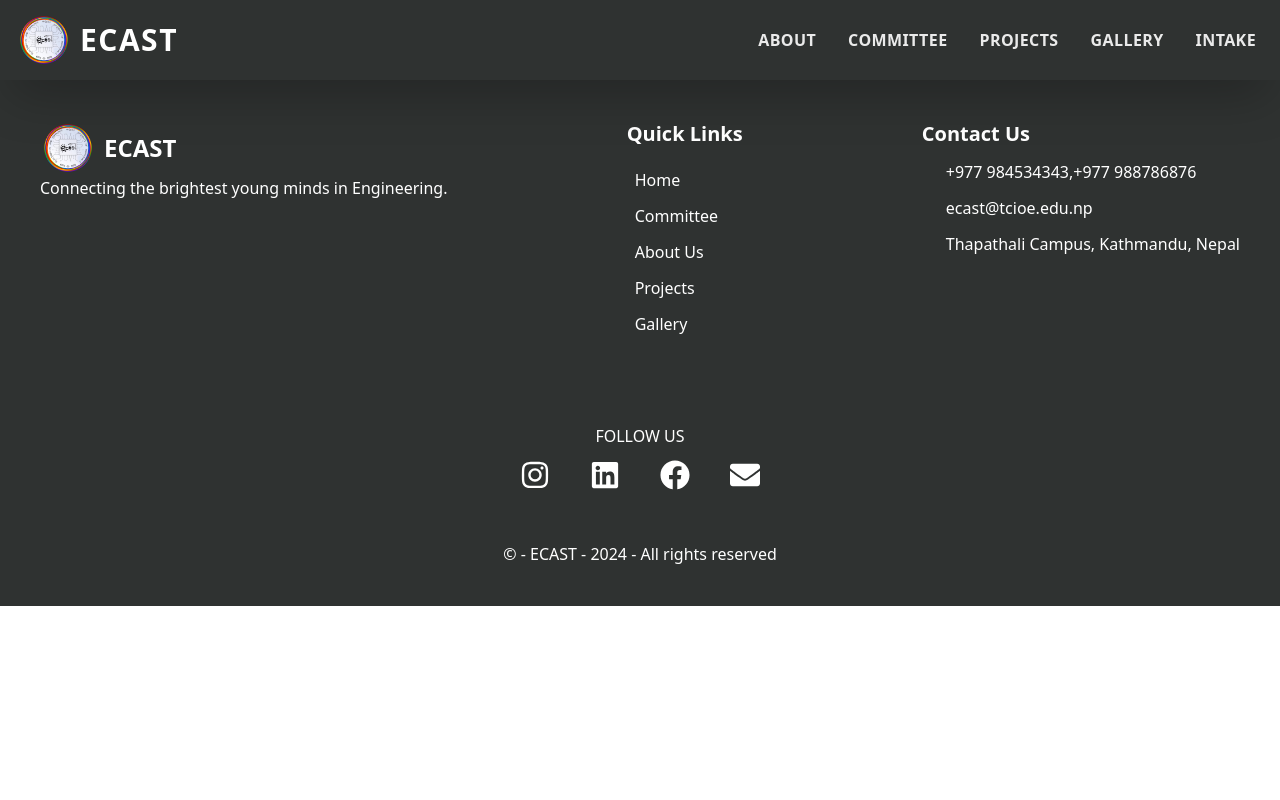
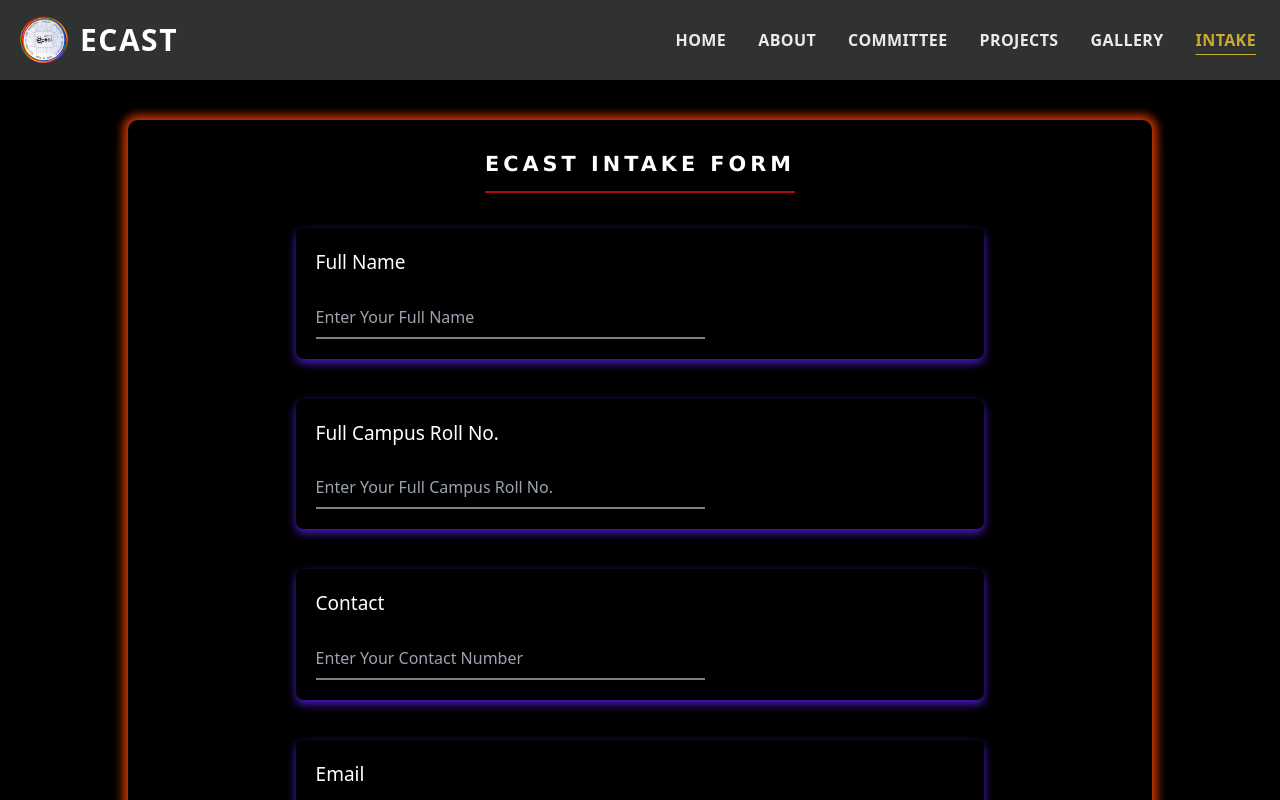
Before and after one commit to ecastthapathali/ecastthapathali.github.io, a React (Vite) app: page /intakeform in a window 1280 px wide. Shown: the top 800 px of the page. Built offline with nearby package versions, Linux system fonts and the light colour scheme; some icons are missing.

Commit message:
Program Page is added in About Page, Intake Form Title Changed as well as Choose File Button Change

```diff
--- a/src/App.tsx
+++ b/src/App.tsx
@@ -23,7 +23,7 @@
           <Route path="/" Component={Home} />
           <Route path="/about" Component={About} />
           <Route path="/committee" Component={Committee} />
-          <Route path="/form" Component={IntakeForm} />
+          <Route path="/intakeform" Component={IntakeForm} />
           <Route path="/whatisecast" Component={whatisEcast} />
           <Route path="/workshop" Component={Workshop} />
           <Route path="/innovation" Component={Innovation} />
--- a/src/components/About.tsx
+++ b/src/components/About.tsx
@@ -72,11 +72,9 @@
 
         <div className="card text-white mr-8 ml-8 mt-10 pt-10 relative flex items-center justify-center p-8 overflow-hidden flex-basis-30 sm:w-96 box-shadow-card rounded-2xl w-auto shadow-custom">
           <div className="content flex flex-col items-start gap-5">
-            <p className="heading font-bold text-3xl">Innovation</p>
+            <p className="heading font-bold text-3xl">Program</p>
             <p className="para leading-normal">
-              Lorem ipsum dolor sit amet, consectetur adipisicing elit. Modi
-              laboriosam at voluptas minus culpa deserunt delectus sapiente
-              inventore pariatur
+            ECAST conducts various programs, including flagship events like "My First Commit," a Software Fellowship Program focusing on emerging technologies...
             </p>
             <button className="btn text-white no-underline p-2 font-semibold cursor-pointer rounded border-2 border-gray-300 outline-none transition-all hover:bg-crimson hover:border-transparent" onClick={innovationClick}>
               Read more
--- a/src/components/IntakeForm.tsx
+++ b/src/components/IntakeForm.tsx
@@ -7,7 +7,9 @@
     <>
       <form className="main_container">
         <div className="semi_container">
-          <div className="title">ecast intake form</div>
+        <p className="text-center font-bold text-xl" id="title">
+          ECAST INTAKE FORM
+          </p>
 
           <Card title="full name" placeholder="Enter Your Full Name" />
           <Card title="full campus roll no." placeholder="Enter Your Full Campus Roll No." />
@@ -48,6 +50,17 @@
               <input type="radio" className="radio" name="position" />
               <span className="label-name">graphics designer</span>
             </div>
+
+            <div className="radio_box">
+              <input type="radio" className="radio" name="position" />
+              <span className="label-name">other</span>
+            </div>
+
+            <input
+              type="text"
+              className="input_box"
+              placeholder="Write Your Answer"
+            />
           </div>
 
           <Card title="describe yourself" placeholder="Describe Yourself" />
@@ -60,7 +73,8 @@
               upload your CV/RESUME. Its recommended to make one
             </div>
             <div className="file-upload-wrapper">
-              <input type="file" name="file" id="file" className="file-input" />
+            <input type="file" name="file" id="file" className="file-input" />
+            <label htmlFor="file" className="file-btn">Choose File</label>
             </div>
           </div>
 
--- a/src/components/NavBar.tsx
+++ b/src/components/NavBar.tsx
@@ -21,11 +21,12 @@
           </NavLink>
         </div>
         <div className="hidden mx-4 sm:flex items-center gap-4">
+          <Navlink to="/">Home</Navlink>
           <Navlink to="/about">About</Navlink>
           <Navlink to="/committee">Committee</Navlink>
           <Navlink to="/projects">Projects</Navlink>
           <Navlink to="/gallery">Gallery</Navlink>
-          <Navlink to="/form">Intake</Navlink>
+          <Navlink to="/intakeform">Intake</Navlink>
         </div>
         <div
           className="sm:hidden text-white hover:text-theme mx-4 transition-color duration-500"
--- a/src/components/aboutComponents/Innovation.tsx
+++ b/src/components/aboutComponents/Innovation.tsx
@@ -1,19 +1,29 @@
-
+import {useNavigate } from "react-router-dom";
 import "./css/Innovation.css";
 
 const Innovation = () => {
+
+  let navigate = useNavigate()
+
+  let handleClick=()=>{
+    navigate("/ourevents")
+  }
   return (
     <>
         <div className="flex flex-col items-center justify-center bg-black text-white pt-10">
         <p className="text-center font-bold text-xl">
-          INNOVATION
+          PROGRAM
         </p>
         <div className="w-1/2 lg:w-1/4 mx-auto border-t-1 border-b-2 border-red-800 my-4"></div>
       </div>
 
     <div className="container">
     <div className="semi-container">
-   Lorem ipsum dolor sit amet consectetur adipisicing elit. Fugit corporis magni nostrum inventore optio, nesciunt consequuntur cumque neque excepturi beatae molestiae provident. Quisquam assumenda id libero cum repellendus a fugiat!
+    ECAST conducts various programs, including flagship events like "My First Commit," a Software Fellowship Program focusing on emerging technologies and web development. They organize competitions like the "Pride Month Design Competition" to raise awareness and celebrate LGBTQIA+ rights. Additionally, ECAST hosts seminars and talks such as "Unleashing the Art of Enquiry" and "Talk Show on Block Chain" to explore research and career prospects in technology fields. The society actively participates in projects like the development of the Thapathali Campus website and engages in initiatives like the Yathartha Tech-Fest, where they handle tasks such as proposal writing, social media management, website development, and event coordination. ECAST also conducts coding competitions, gaming events like the PUBG Competition, and workshops on topics ranging from ASP.NET to machine learning. Looking ahead, their future plans include organizing workshops, documentation sessions, and projects related to machine learning and blockchain, aiming to continue promoting technological innovation and skill development within the campus community.
+
+    <div className="button-container2">
+          <button onClick={handleClick}>   Read More</button>
+      </div>
     </div>
     </div>
 
--- a/src/components/ourEvents/Events.tsx
+++ b/src/components/ourEvents/Events.tsx
@@ -19,10 +19,10 @@
 
 
         <div className="button-container1">
-          <button> <Link to={registerLink}> Register</Link></button>
+          <button> <Link to={registerLink} target="_blank"> Register</Link></button>
         </div>
         <div className="button-container2">
-          <button> <Link to={loadLink}> Read More</Link></button>
+          <button> <Link to={loadLink} target="_blank"> Read More</Link></button>
         </div>
         </div>
       </div>
--- a/src/components/ourEvents/PastEventComp.tsx
+++ b/src/components/ourEvents/PastEventComp.tsx
@@ -18,7 +18,7 @@
 
 
         <div className="button-container2">
-          <button> <Link to={loadLink}> Read More</Link></button>
+          <button> <Link to={loadLink} target="_blank"> Read More</Link></button>
         </div>
         </div>
       </div>
--- a/src/static/IntakeForm.css
+++ b/src/static/IntakeForm.css
@@ -6,7 +6,7 @@
     margin: 20px;
   }
 
-  .title {
+  #title {
     font-size: 2em;
     margin: 20px 0 30px 0;
   }
@@ -85,18 +85,31 @@
 
 
 
-.title {
+#title {
   text-align: center;
-  font-size: 3.2rem;
+  font-size: 1.3rem;
   font-weight: 700;
   text-transform: uppercase;
   margin: 10px 0 30px 0;
-  font-family: "Acme", sans-serif;
-  letter-spacing: 5px;
+  font-family: Verdana, Geneva, Tahoma, sans-serif;
+  letter-spacing: 4px;
   color: white;
   animation: jump 1s forwards ease-in-out;
   opacity: 0;
+  position: relative;
+  display: inline-block;
 }
+
+#title::after {
+  content: '';
+  position: absolute;
+  left: 0;
+  right: 0;
+  bottom: -15px;
+  height: 2px;
+  background-color: rgb(171, 10, 10);
+}
+
 
 
 @keyframes jump {
@@ -177,41 +190,43 @@
     cursor: pointer;
   }
 
- .file-upload-wrapper{
-  color: white;
- }
+  .file-upload-wrapper {
+    color: white;
+  }
 
- .file-input{
-  cursor: pointer;
- }
+  .file-input {
+    display: none;
+  }
+
+
 
 
   .sub_btn {
     height: 50px;
     width: 200px;
     margin: 1em;
-    color: rgb(40, 6, 160);
+    color: white;
     border: none;
-    border-radius: 0.2em;
+    border-radius: 5px;
     font-size: 20px;
     font-weight: bold;
     cursor: pointer;
     position: relative;
     z-index: 1;
     overflow: hidden;
-    border: 3px solid rgb(40, 6, 160);
+    border: 3px solid white;
     text-transform: capitalize;
     font-weight:700;
    }
 
    .sub_btn:hover {
-    color: white;
+    color: black;
    }
 
    .sub_btn:after {
     content: "";
-    background:rgb(40, 6, 160);
-    color: white;
+    background:white;
+    color: black;
     position: absolute;
     z-index: -1;
     left: -20%;
@@ -227,3 +242,27 @@
     -webkit-transition: all 0.5s;
     transition: all 0.5s;
    }
+
+
+   input[type="file"]{
+    display: none;
+   }
+
+   .file-btn {
+    display: inline-block;
+    padding: 10px 20px;
+    font-size: 1rem;
+    font-weight: bold;
+    color: white;
+    background-color: rgb(40, 6, 160);
+    border: 3px solid rgb(40, 6, 160);
+    border-radius: 5px;
+    cursor: pointer;
+  }
+
+  .file-btn:hover {
+    border: 3px solid rgb(40, 6, 160);
+    background-color: transparent;
+    color: white;
+    transition: background-color 0.3s, border-color 0.3s;
+  }
```
